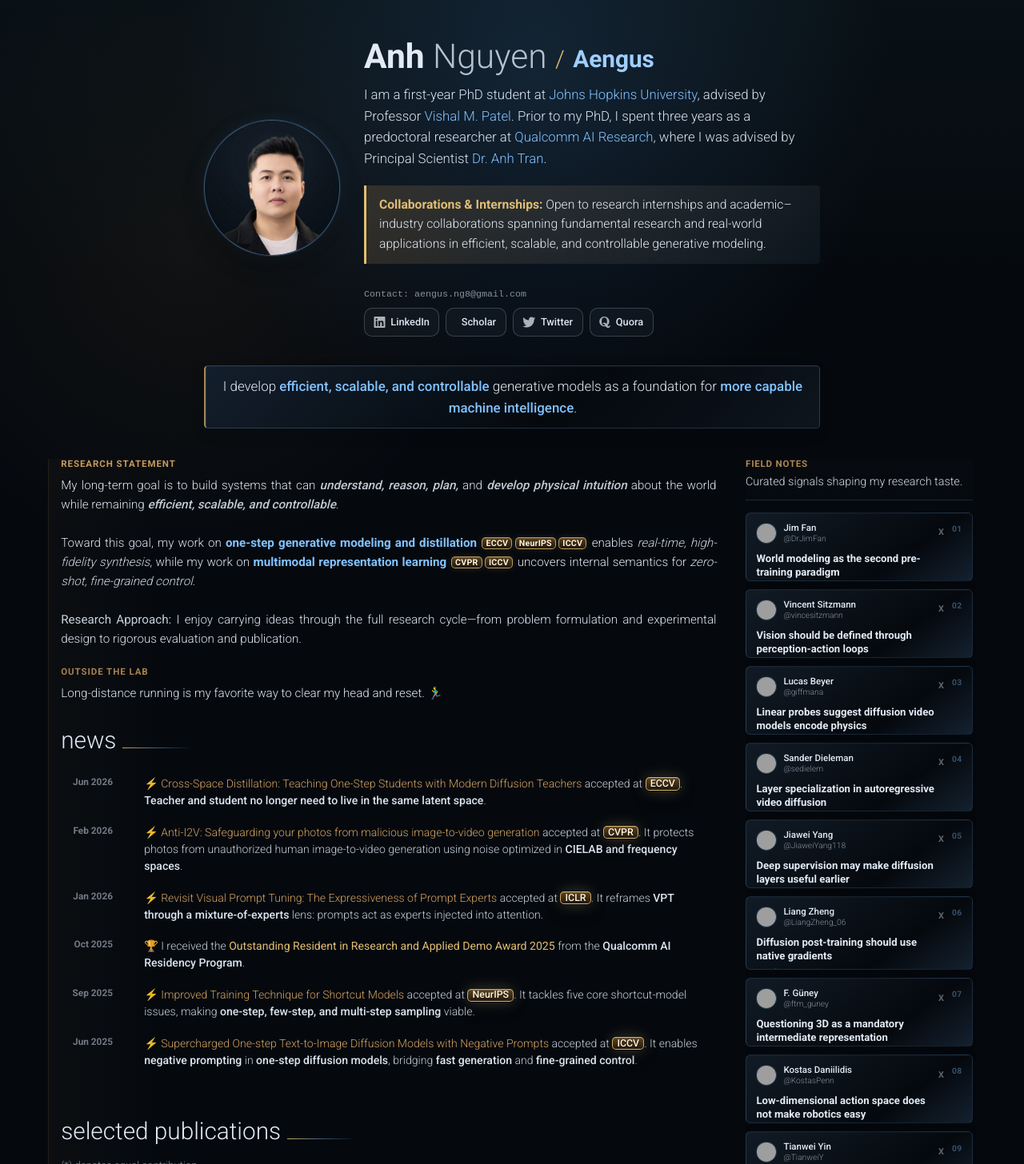
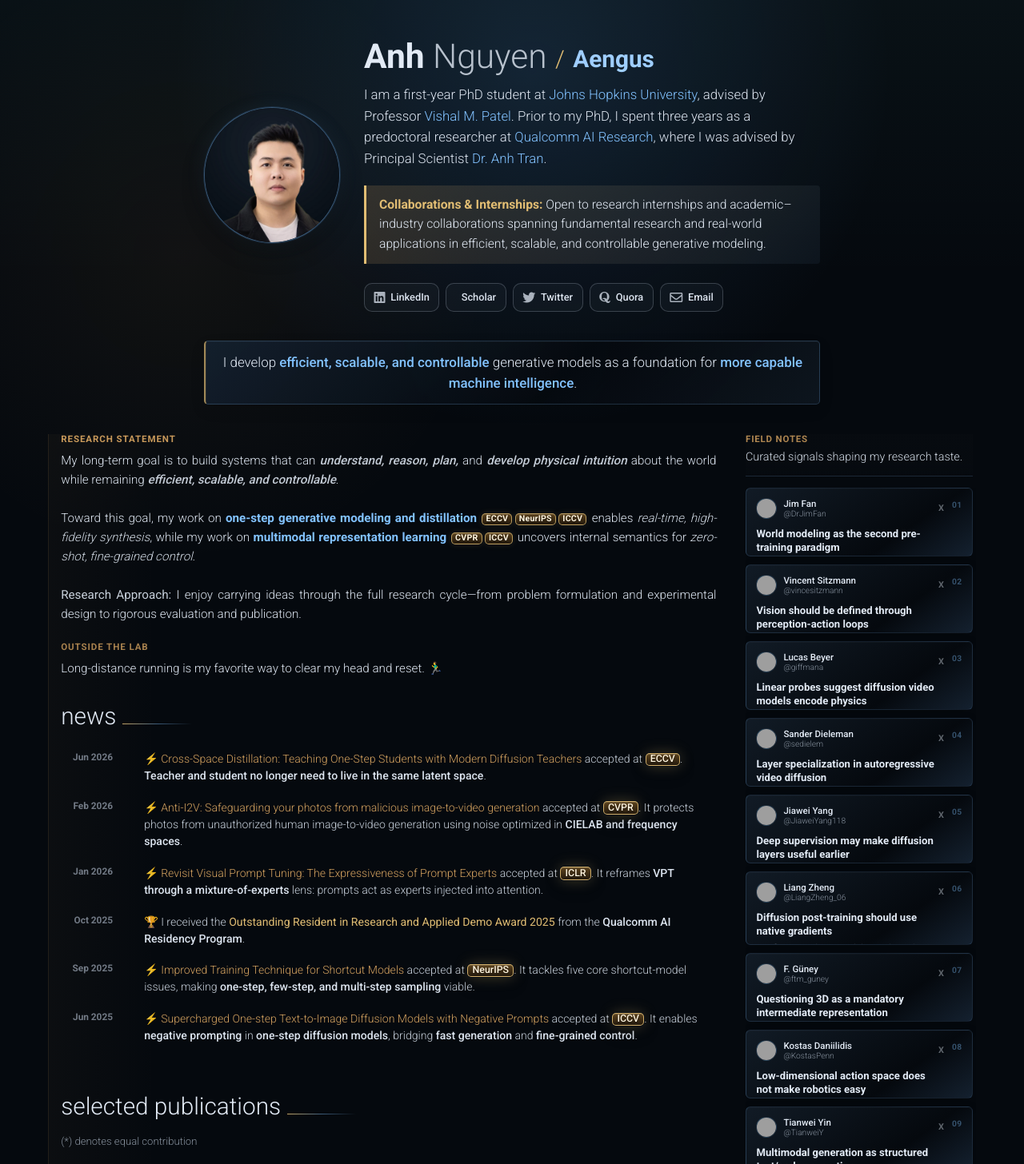
Before and after one commit to aengusng8/aengusng8.github.io, a Jekyll site: the page built from _pages/about.md, in a window 1280 px wide, cut to the strip 0-1456 px from the top of the page. Shown: the whole strip at 80% size. Built offline with Jekyll 4.4.1, drawn with Linux system fonts in a browser that asks for light colours; comment, search, counter and statistics services are not loaded; a style sheet for code colours, icons or effects is not loaded; grey boxes are pictures that could not be loaded.

Commit message:
Replace raw contact line with email button

```diff
--- a/_includes/social.html
+++ b/_includes/social.html
@@ -24,6 +24,9 @@
             {% endif %}
             {%- if site.quora_username -%}
             <a href="https://www.quora.com/profile/{{ site.quora_username }}" title="Quora"><i class="fab fa-quora" aria-hidden="true"></i><span>Quora</span></a>
+            {% endif %}
+            {%- if site.email -%}
+            <a href="mailto:{{ site.email }}" title="Email"><i class="far fa-envelope" aria-hidden="true"></i><span>Email</span></a>
             {% endif %}
             {%- if site.blogger_url -%}
             <a href="{{ site.blogger_url }}" title="Blogger"><i class="fab fa-blogger-b"></i></a>
--- a/_layouts/about.html
+++ b/_layouts/about.html
@@ -43,7 +43,6 @@ layout: default
                 {{ page.profile.address }}
               </div>
               {%- endif %}
-              <span class="contact-info">Contact: {{ site.email | default: "aengus.ng8@gmail.com" }}</span>
               {%- if page.social %}
               <!-- Social -->
               <div class="social">
--- a/_sass/_base.scss
+++ b/_sass/_base.scss
@@ -876,16 +876,6 @@ html.transition *:after {
   }
 }
 
-.contact-info {
-  color: rgba(168, 179, 194, 0.78);
-  background-color: transparent;
-  padding: 0;
-  border-radius: 0;
-  font-family: monospace;
-  font-size: 0.73em;
-  letter-spacing: 0;
-}
-
 .post article {
   > .clearfix,
   > .news,
@@ -2038,15 +2028,6 @@ html.transition *:after {
     line-height: 1.44;
   }
 
-  .contact-info {
-    display: block;
-    margin-top: 0.78rem;
-    color: rgba(168, 179, 194, 0.74);
-    font-size: 0.68rem;
-    text-align: center;
-    overflow-wrap: anywhere;
-  }
-
   .social {
     text-align: center;
   }
```
